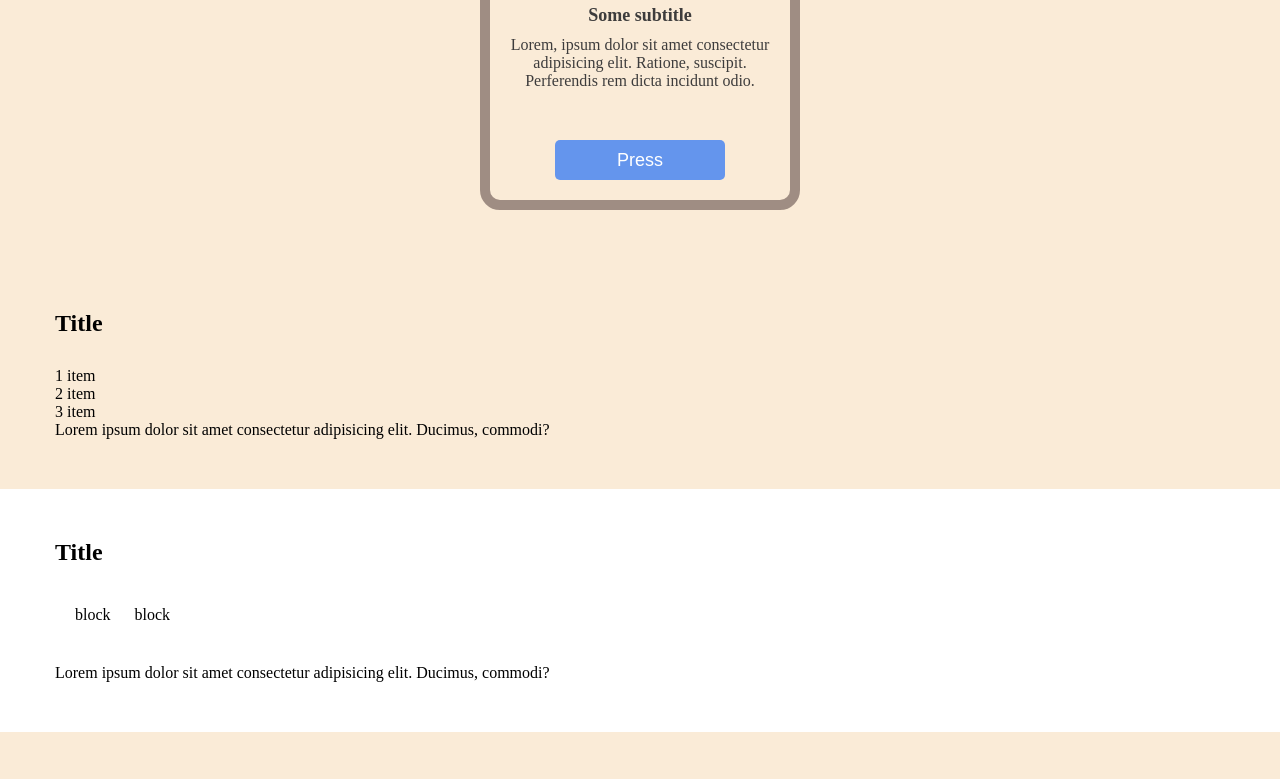
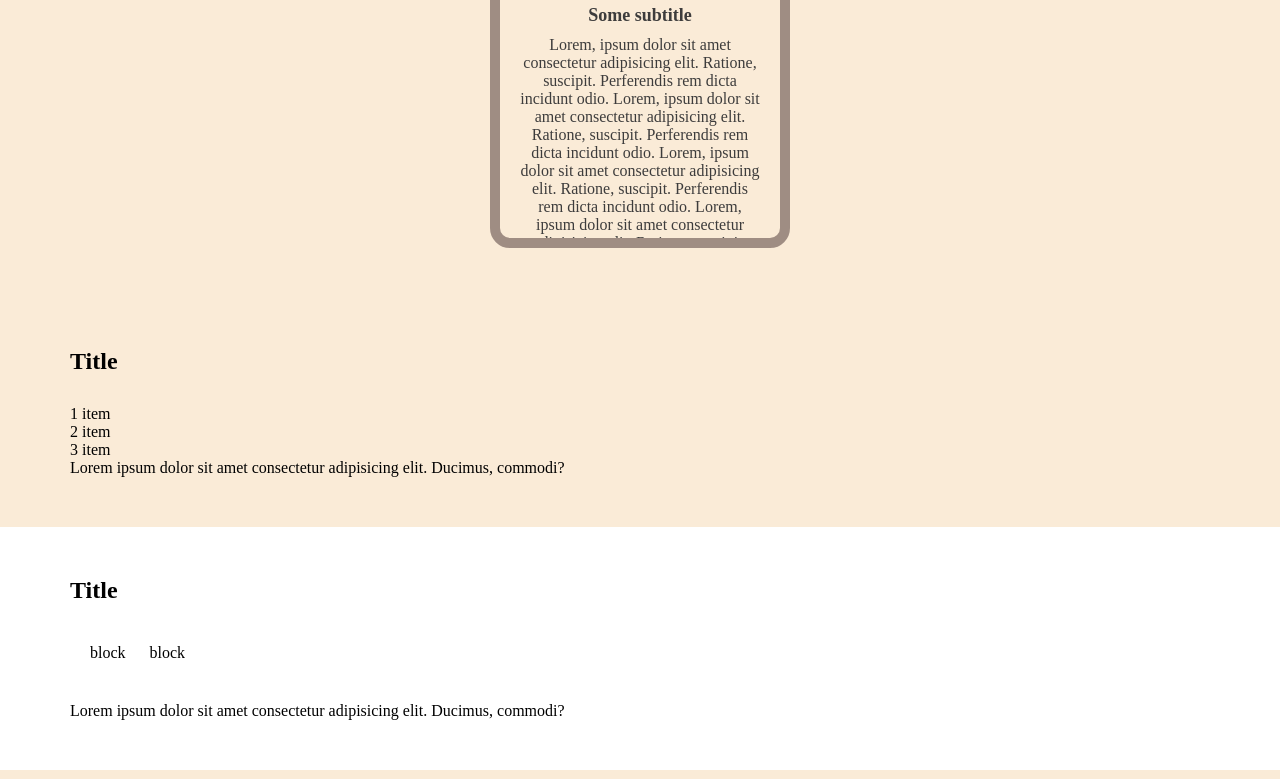
Before and after one commit to DenisMetechko/lesson-2, a plain HTML site: page index.html in a window 1280 px wide. Shown: the part 179-958 px from the top of the page. Drawn offline with Linux system fonts and the light colour scheme.

Commit message:
stage two

```diff
--- a/css/index.css
+++ b/css/index.css
@@ -4,6 +4,7 @@
   margin: 0;
   padding: 0;
   list-style: none;
+  box-sizing: border-box;
 }
 section {
   padding: 50px 0;
--- a/css/landing.css
+++ b/css/landing.css
@@ -7,7 +7,10 @@
   margin-bottom: 30px;
 }
 .header-card {
+  /* display: none; */
+  /* visibility: hidden; */
   width: 300px;
+  height: 320px;
   /* margin-left: auto;
   margin-right: auto; */
   margin: auto;
@@ -17,6 +20,7 @@
   /* border-radius: 50%; */
   /* border-radius: 10px 0 10px 0; */
   border-radius: 20px;
+  overflow: auto;
 }
 .header-card-content {
   padding: 20px;
--- a/index.html
+++ b/index.html
@@ -23,6 +23,9 @@
   </h4>
   <div class="header-card-text">
     <p>
+    Lorem, ipsum dolor sit amet consectetur adipisicing elit. Ratione, suscipit. Perferendis rem dicta incidunt odio.
+    Lorem, ipsum dolor sit amet consectetur adipisicing elit. Ratione, suscipit. Perferendis rem dicta incidunt odio.
+    Lorem, ipsum dolor sit amet consectetur adipisicing elit. Ratione, suscipit. Perferendis rem dicta incidunt odio.
     Lorem, ipsum dolor sit amet consectetur adipisicing elit. Ratione, suscipit. Perferendis rem dicta incidunt odio.
 
     </p>
```
